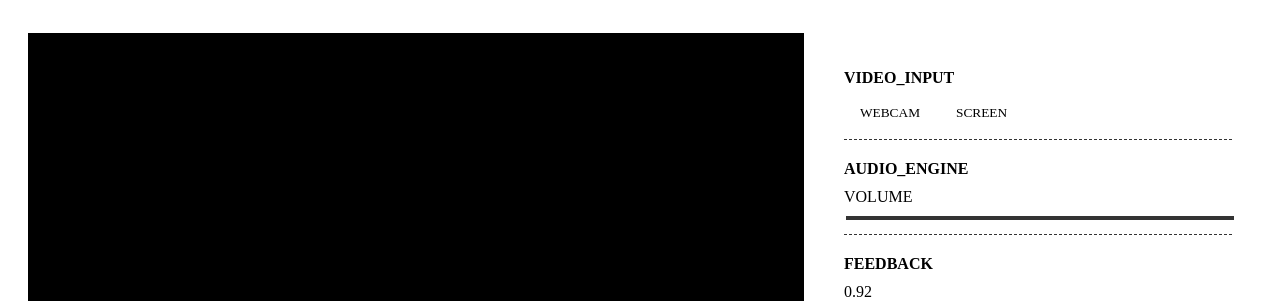
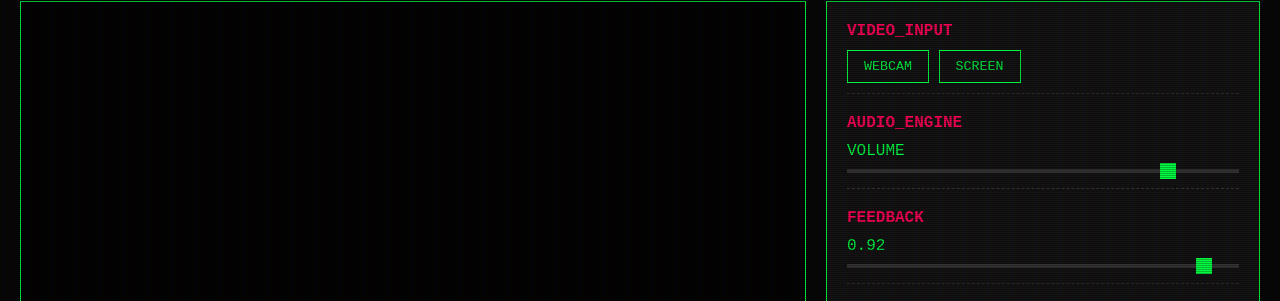
Before and after one commit to Texmexdex/phosphor-decay-mobile, a plain HTML site: page index.html in a window 1280 px wide. Shown: the part 84-385 px from the top of the page. Drawn offline with nearby package versions, Linux system fonts and the light colour scheme.

```diff
--- a/style.css
+++ b/style.css
@@ -1,5 +1,45 @@
 :root {
     --bg-color: #050505;
+    --text-color: #00ff41;
+    --accent-color: #ff0055;
+    --panel-bg: #111;
+    --font-main: 'Courier New', Courier, monospace;
+}
+
+* {
+    box-sizing: border-box;
+    margin: 0;
+    padding: 0;
+}
+
+body {
+    background-color: var(--bg-color);
+    color: var(--text-color);
+    font-family: var(--font-main);
+    overflow: auto;
+    min-height: 100vh;
+    width: 100vw;
+}
+
+/* CRT Scanline Effect */
+body::after {
+    content: " ";
+    display: block;
+    position: absolute;
+    top: 0;
+    left: 0;
+    bottom: 0;
+    right: 0;
+    background: linear-gradient(rgba(18, 16, 16, 0) 50%, rgba(0, 0, 0, 0.25) 50%), linear-gradient(90deg, rgba(255, 0, 0, 0.06), rgba(0, 255, 0, 0.02), rgba(0, 0, 255, 0.06));
+    z-index: 100;
+    background-size: 100% 2px, 3px 100%;
+    pointer-events: none;
+}
+
+#app {
+    display: flex;
+    flex-direction: column;
+    height: 100%;
     padding: 20px;
 }
 
```
Also changed, not shown: 1 other file.
